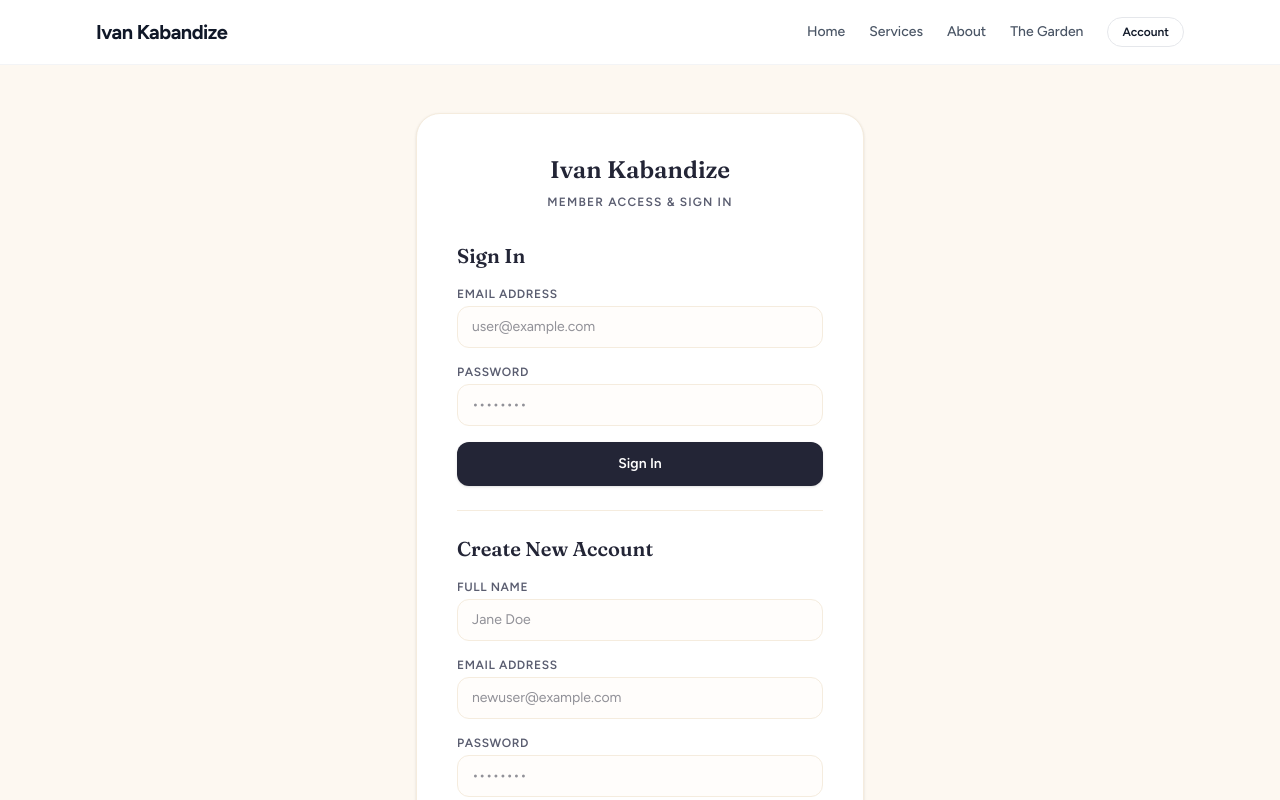
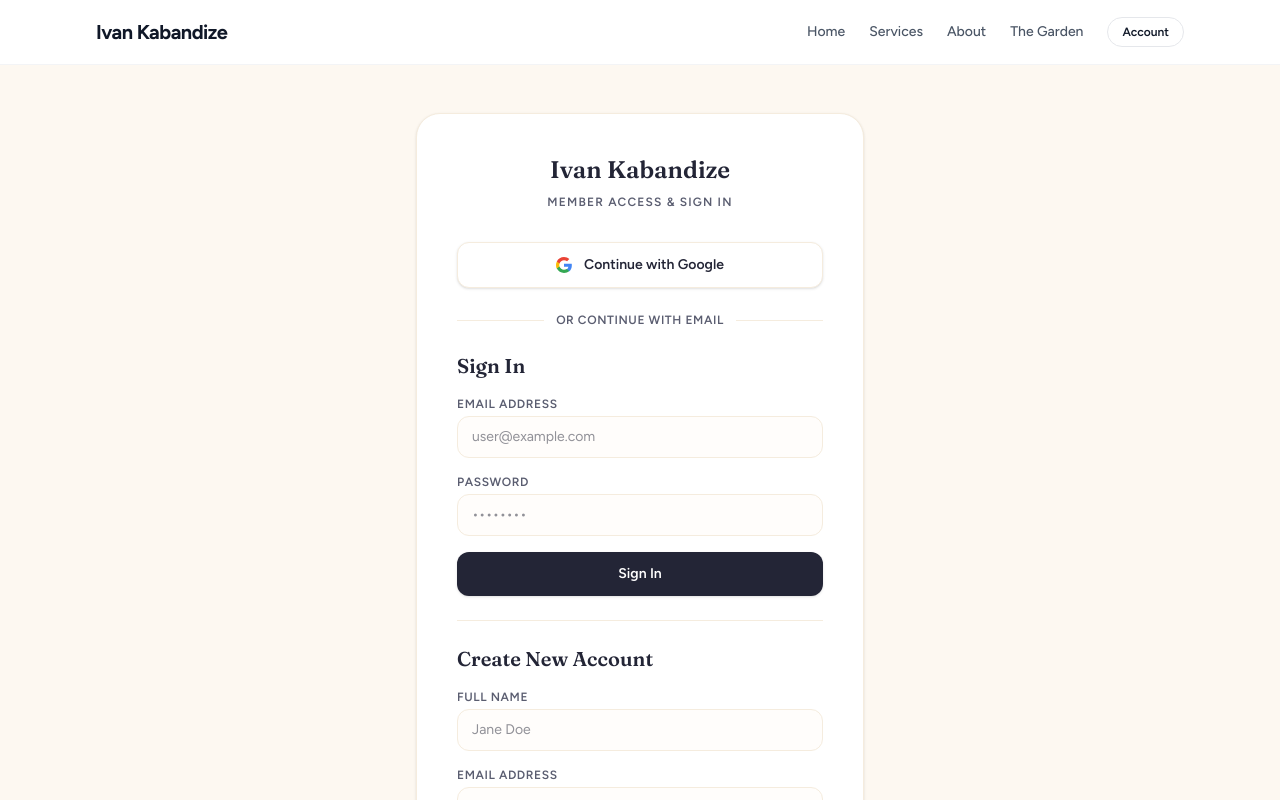
Before and after one commit to begeniuskibs/ivankabandize-website, a Next.js app: page /auth/login in a window 1280 px wide. Shown: the top 800 px of the page. Built offline with nearby package versions, Linux system fonts and the light colour scheme.

Commit message:
feat(auth): add Google OAuth sign-in button and callback route

```diff
--- /dev/null
+++ b/app/auth/callback/route.ts
@@ -0,0 +1,34 @@
+import { NextResponse } from 'next/server'
+// The client you created in Step 2
+import { createClient } from '@/utils/supabase/server'
+
+export async function GET(request: Request) {
+  const { searchParams, origin } = new URL(request.url)
+  const code = searchParams.get('code')
+  // if "next" is in param, use it as the redirect URL
+  let next = searchParams.get('next') ?? '/auth/account'
+  if (!next.startsWith('/')) {
+    // protect against open redirect attacks
+    next = '/auth/account'
+  }
+
+  if (code) {
+    const supabase = await createClient()
+    const { error } = await supabase.auth.exchangeCodeForSession(code)
+    if (!error) {
+      const forwardedHost = request.headers.get('x-forwarded-host') // original origin before load balancer
+      const isLocalEnv = process.env.NODE_ENV === 'development'
+      if (isLocalEnv) {
+        // we can be sure that there is no load balancer in between, so no need to watch for X-Forwarded-Host
+        return NextResponse.redirect(`${origin}${next}`)
+      } else if (forwardedHost) {
+        return NextResponse.redirect(`https://${forwardedHost}${next}`)
+      } else {
+        return NextResponse.redirect(`${origin}${next}`)
+      }
+    }
+  }
+
+  // return the user to an error page with instructions
+  return NextResponse.redirect(`${origin}/auth/login?error=Could+not+authenticate+user+with+OAuth+provider`)
+}
--- a/app/auth/login/page.tsx
+++ b/app/auth/login/page.tsx
@@ -1,5 +1,6 @@
 import { signIn, signUp } from '@/app/auth/actions'
 import Link from 'next/link'
+import GoogleSignInButton from '@/components/auth/GoogleSignInButton'
 
 export const dynamic = 'force-dynamic'
 
@@ -76,6 +77,22 @@ export default async function LoginPage({ searchParams }: Props) {
             )}
 
             <div className="space-y-6">
+              {/* Google OAuth Sign-in */}
+              <div>
+                <GoogleSignInButton />
+
+                <div className="relative my-6">
+                  <div className="absolute inset-0 flex items-center">
+                    <div className="w-full border-t border-[#F5ECDE]" />
+                  </div>
+                  <div className="relative flex justify-center text-xs uppercase tracking-wider">
+                    <span className="bg-white px-3 font-semibold text-[#5A5D70]">
+                      Or continue with email
+                    </span>
+                  </div>
+                </div>
+              </div>
+
               {/* Sign In Form */}
               <div className="border-b border-[#F5ECDE] pb-6">
                 <h3 className="font-['Fraunces',_Georgia,_serif] text-xl font-semibold text-[#232536] mb-4">
--- /dev/null
+++ b/components/auth/GoogleSignInButton.tsx
@@ -0,0 +1,60 @@
+'use client'
+
+import { createClient } from '@/utils/supabase/client'
+import { useState } from 'react'
+
+export default function GoogleSignInButton() {
+  const [loading, setLoading] = useState(false)
+
+  const handleGoogleSignIn = async () => {
+    try {
+      setLoading(true)
+      const supabase = createClient()
+      const redirectTo = `${window.location.origin}/auth/callback`
+
+      const { error } = await supabase.auth.signInWithOAuth({
+        provider: 'google',
+        options: {
+          redirectTo,
+        },
+      })
+
+      if (error) {
+        console.error('Google auth error:', error.message)
+        window.location.href = `/auth/login?error=${encodeURIComponent(error.message)}`
+      }
+    } catch (err) {
+      console.error('Unexpected auth error:', err)
+      setLoading(false)
+    }
+  }
+
+  return (
+    <button
+      type="button"
+      onClick={handleGoogleSignIn}
+      disabled={loading}
+      className="w-full flex items-center justify-center gap-3 py-3 px-4 rounded-xl font-semibold text-sm text-[#232536] bg-white border border-[#F5ECDE] hover:bg-[#FDF8F1] transition shadow-sm disabled:opacity-50 cursor-pointer"
+    >
+      <svg className="w-4 h-4" viewBox="0 0 24 24">
+        <path
+          fill="#4285F4"
+          d="M23.745 12.27c0-.7-.06-1.4-.19-2.07H12v4.51h6.6c-.29 1.52-1.14 2.82-2.4 3.68v3.05h3.88c2.27-2.09 3.665-5.17 3.665-9.17z"
+        />
+        <path
+          fill="#34A853"
+          d="M12 24c3.24 0 5.95-1.08 7.93-2.91l-3.88-3.05c-1.08.72-2.45 1.16-4.05 1.16-3.12 0-5.77-2.1-6.72-4.93H1.25v3.15C3.26 21.36 7.34 24 12 24z"
+        />
+        <path
+          fill="#FBBC05"
+          d="M5.28 14.27c-.25-.72-.38-1.49-.38-2.27s.13-1.55.38-2.27V6.58H1.25C.45 8.18 0 9.98 0 12s.45 3.82 1.25 5.42l4.03-3.15z"
+        />
+        <path
+          fill="#EA4335"
+          d="M12 4.75c1.77 0 3.35.61 4.6 1.8l3.42-3.42C17.95 1.19 15.24 0 12 0 7.34 0 3.26 2.64 1.25 6.58l4.03 3.15c.95-2.83 3.6-4.98 6.72-4.98z"
+        />
+      </svg>
+      <span>{loading ? 'Connecting to Google...' : 'Continue with Google'}</span>
+    </button>
+  )
+}
```
